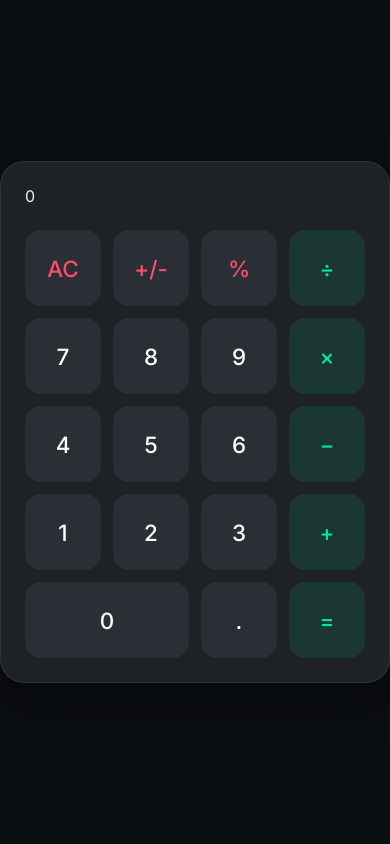
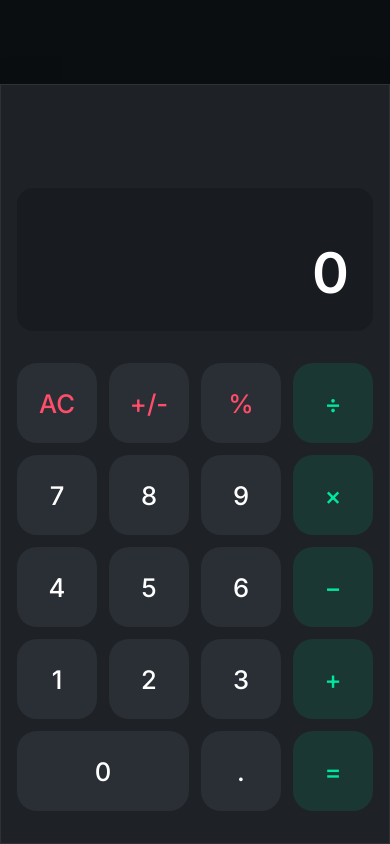
Before and after one commit to rupeshthota0007-bot/newcal, a React (Vite) app: page / in a window 390 px wide. Built offline with nearby package versions, Linux system fonts and the light colour scheme.

Commit message:
Optimize responsive UI for Mobile, Tablet, and Desktop

```diff
--- a/src/components/Calculator/Calculator.css
+++ b/src/components/Calculator/Calculator.css
@@ -26,29 +26,31 @@
   gap: 1.5rem;
 }
 
-.calculator-display {
+.calc-display {
   background: rgba(0,0,0,0.2);
   padding: 1.5rem;
   border-radius: 16px;
   text-align: right;
-  min-height: 100px;
+  min-height: 120px;
   display: flex;
   flex-direction: column;
-  justify-content: center;
+  justify-content: flex-end;
+  gap: 0.5rem;
 }
 
-.display-secondary {
+.equation {
   font-size: 0.9rem;
   color: #888;
-  margin-bottom: 0.5rem;
   min-height: 1.2rem;
+  letter-spacing: 1px;
 }
 
-.display-main {
-  font-size: 2.5rem;
+.current-value {
+  font-size: 2.8rem;
   font-weight: 600;
   color: var(--calc-text);
   overflow: hidden;
+  text-overflow: ellipsis;
 }
 
 .calculator-buttons {
@@ -92,3 +94,37 @@
   grid-column: span 2;
   aspect-ratio: unset;
 }
+
+/* Mobile Responsiveness for Calculator */
+@media (max-width: 480px) {
+  .calculator-container {
+    padding: 0;
+    align-items: flex-end;
+  }
+
+  .calculator-card {
+    max-width: 100%;
+    height: 100%;
+    border-radius: 0;
+    padding: 2rem 1rem;
+    gap: 2rem;
+    justify-content: flex-end;
+  }
+
+  .calc-btn {
+    font-size: 1.6rem;
+    border-radius: 20px;
+  }
+
+  .current-value {
+    font-size: 3.5rem;
+  }
+}
+
+/* Tablet Responsiveness */
+@media (min-width: 481px) and (max-width: 768px) {
+  .calculator-card {
+    max-width: 360px;
+    padding: 1.2rem;
+  }
+}
--- a/src/components/Chat/ChatApp.css
+++ b/src/components/Chat/ChatApp.css
@@ -387,11 +387,31 @@
   margin-right: 0.5rem;
 }
 
+/* Tablet Optimization (769px - 1024px) */
+@media (min-width: 769px) and (max-width: 1024px) {
+  .chat-sidebar {
+    width: 300px !important;
+    min-width: 300px;
+  }
+
+  .chat-window-header {
+    padding: 0.8rem 1rem;
+  }
+
+  .messages-container {
+    padding: 1.5rem;
+  }
+
+  .chat-input-area {
+    padding: 1rem;
+  }
+}
+
 @media (max-width: 768px) {
   .chat-sidebar {
     width: 100% !important;
     flex: none;
-    transition: transform 0.3s ease;
+    transition: transform 0.3s cubic-bezier(0.4, 0, 0.2, 1);
   }
 
   .chat-window {
@@ -402,7 +422,7 @@
     height: 100%;
     background: var(--bg-primary);
     transform: translateX(100%);
-    transition: transform 0.3s ease;
+    transition: transform 0.3s cubic-bezier(0.4, 0, 0.2, 1);
     z-index: 10;
   }
 
@@ -412,6 +432,7 @@
 
   .showing-chat .chat-sidebar {
     transform: translateX(-20%);
+    opacity: 0.5;
   }
 
   .mobile-back-btn {
@@ -419,10 +440,10 @@
   }
 }
 
-@media (min-width: 769px) {
+@media (min-width: 1025px) {
   .chat-sidebar {
-    width: 350px !important;
-    min-width: 350px;
+    width: 380px !important;
+    min-width: 380px;
   }
 
   .chat-window {
```
